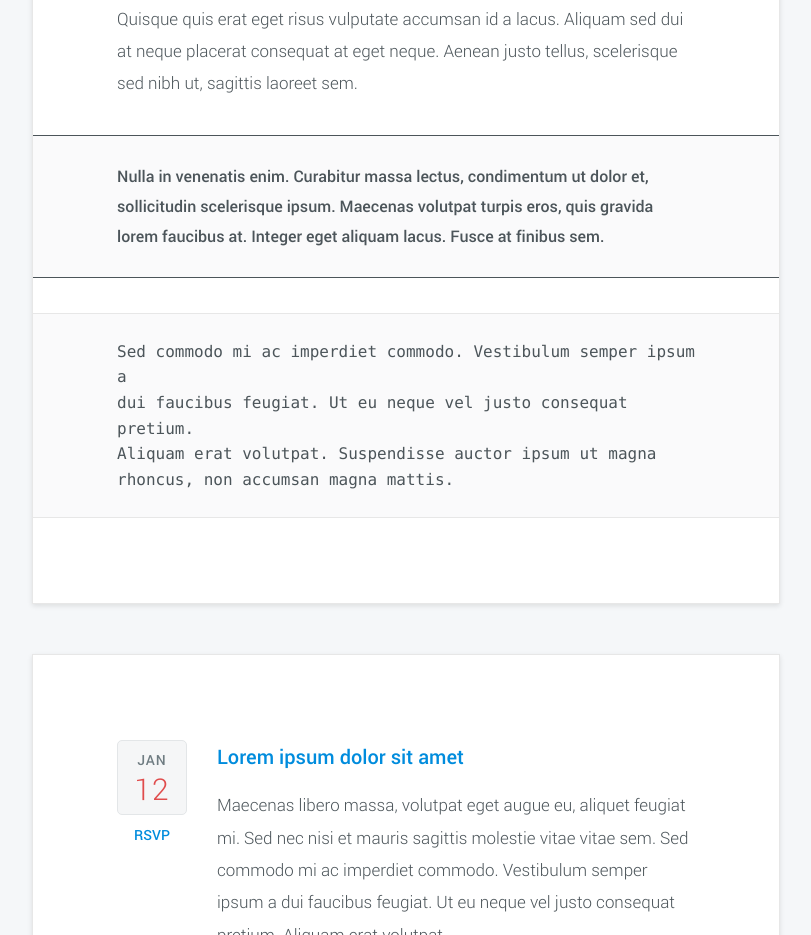
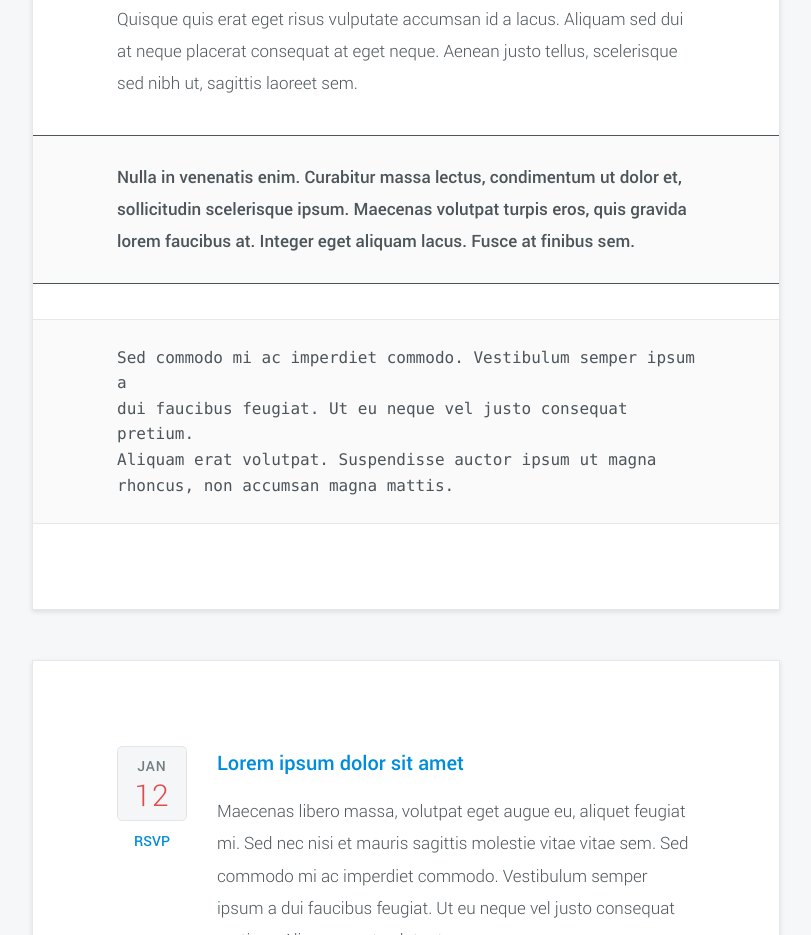
Before and after one commit to hastebrot/tingler-dom, a website: page demos/typography-demo.html in a window 1280 px wide. Shown: the part 2700-3635 px from the top of the page, without its empty margins (234-1045 px from the left). Drawn offline with Linux system fonts and the light colour scheme.

Commit message:
improve(): Increase primary font size.

```diff
--- a/demos/typography.less
+++ b/demos/typography.less
@@ -172,7 +172,7 @@ article {
     -moz-border-bottom-colors: none;
     -moz-border-left-colors: none;
     border-image: none;
-    font-size: 1.6em;
+    font-size: 1.7em;
     margin: 35px -84px;
     padding: 10px 84px;
   }
```
Also changed, not shown: demos/typography.css.
